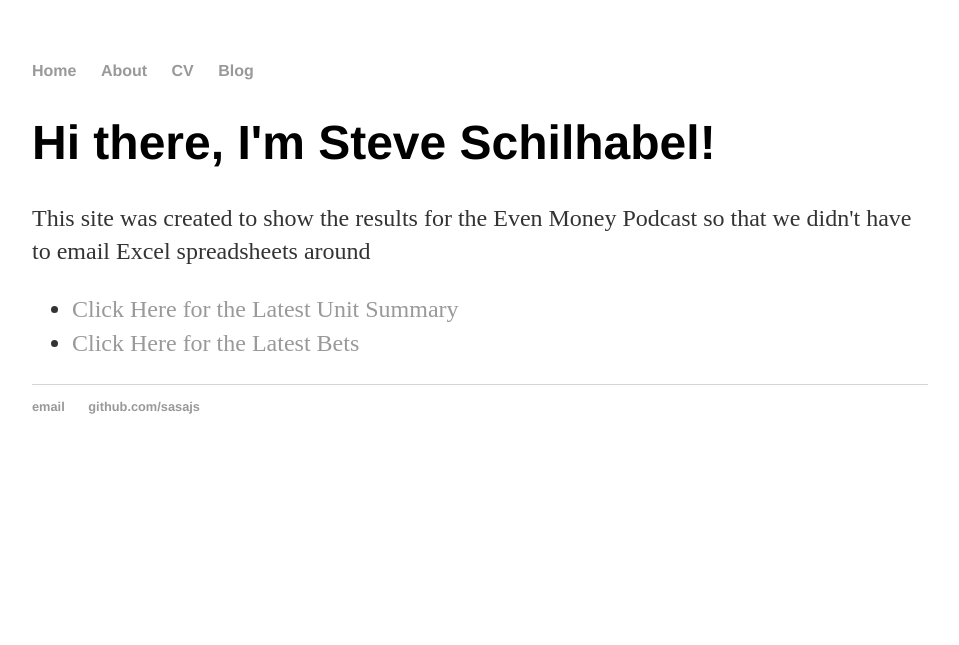
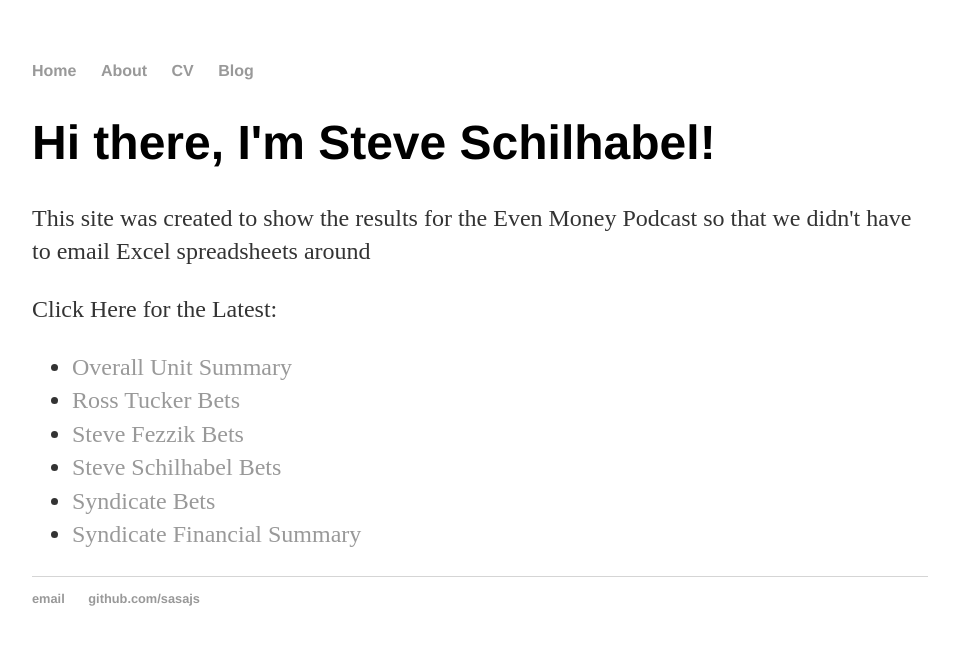
Before and after one commit to tsmith3480/sasajs.github.io, a Jekyll site: the page built from index.html, in a window 1280 px wide. Shown: the top 645 px of the page, without its empty margins (160-1119 px from the left). Built offline with Jekyll 4.4.1, drawn with Linux system fonts in a browser that asks for light colours.

Commit message:
Update index.html

```diff
--- a/index.html
+++ b/index.html
@@ -5,11 +5,18 @@ title: Steve Schilhabel, Even Money
 
 		<div class="blurb">
 			<h1>Hi there, I'm Steve Schilhabel!</h1>
+
 			<p>This site was created to show the results for the Even Money Podcast so that we didn't have to email Excel spreadsheets around</p>
 
+			<p>Click Here for the Latest:</p>
+
 			<ul>
-   				<li><a href="/summary">Click Here for the Latest Unit Summary</a></li>
-				<li><a href="/summary">Click Here for the Latest Bets</a></li>
+   				<li><a href="/summary">Overall Unit Summary</a></li>
+				<li><a href="/summary">Ross Tucker Bets</a></li>
+				<li><a href="/summary">Steve Fezzik Bets</a></li>
+				<li><a href="/summary">Steve Schilhabel Bets</a></li>
+				<li><a href="/summary">Syndicate Bets</a></li>
+				<li><a href="/summary">Syndicate Financial Summary</a></li>
 			</ul>
 
 		</div>
```
